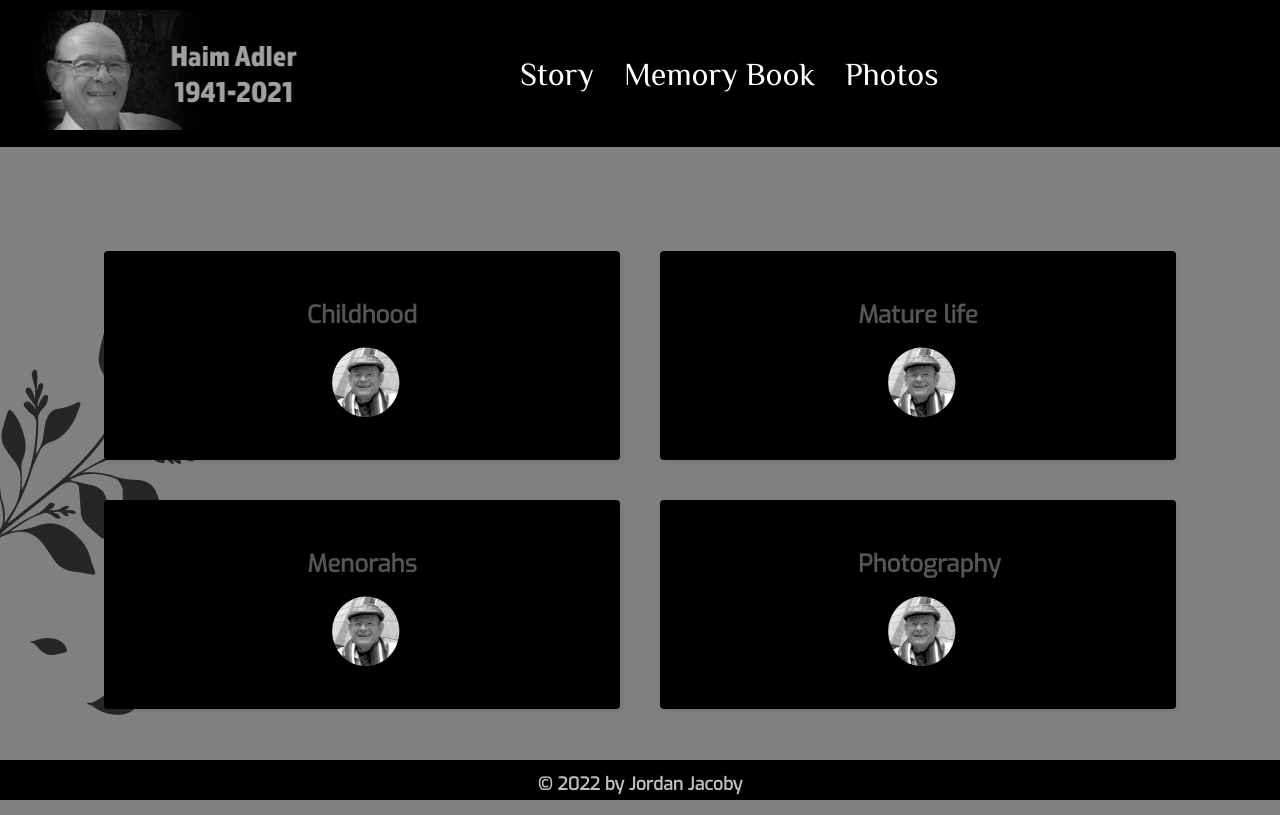
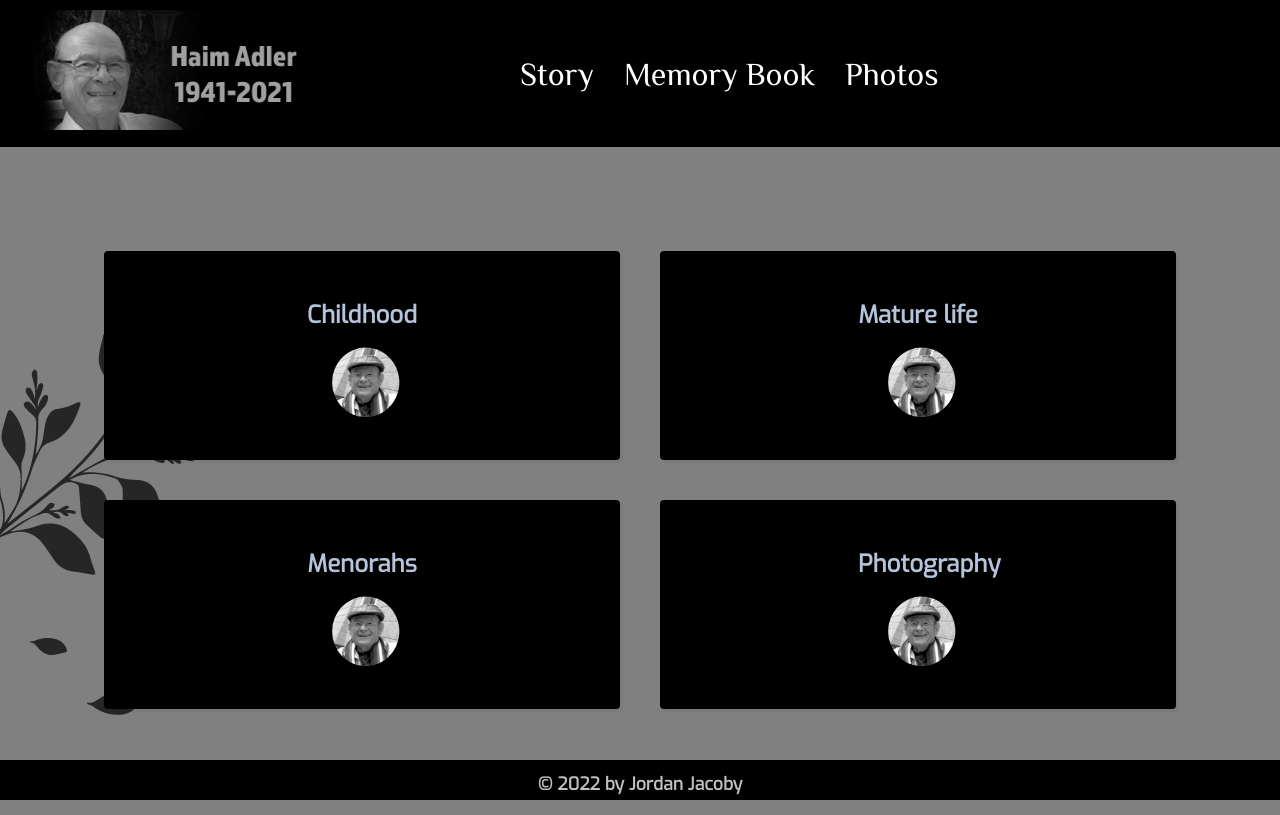
Before and after one commit to Codingbrewer/HaimMemoryWebApp, a React (Create React App) app: page /gallery in a window 1280 px wide. Built offline with nearby package versions, Linux system fonts and the light colour scheme.

Commit message:
Update _postList.module.scss

```diff
--- a/src/styles/_postList.module.scss
+++ b/src/styles/_postList.module.scss
@@ -120,7 +120,7 @@
 
         h3 {
             @extend %text;
-            color: #555;
+            color: rgb(181, 196, 219);
             margin-bottom: 6px;
             justify-content: center;
             align-items: center;
```
